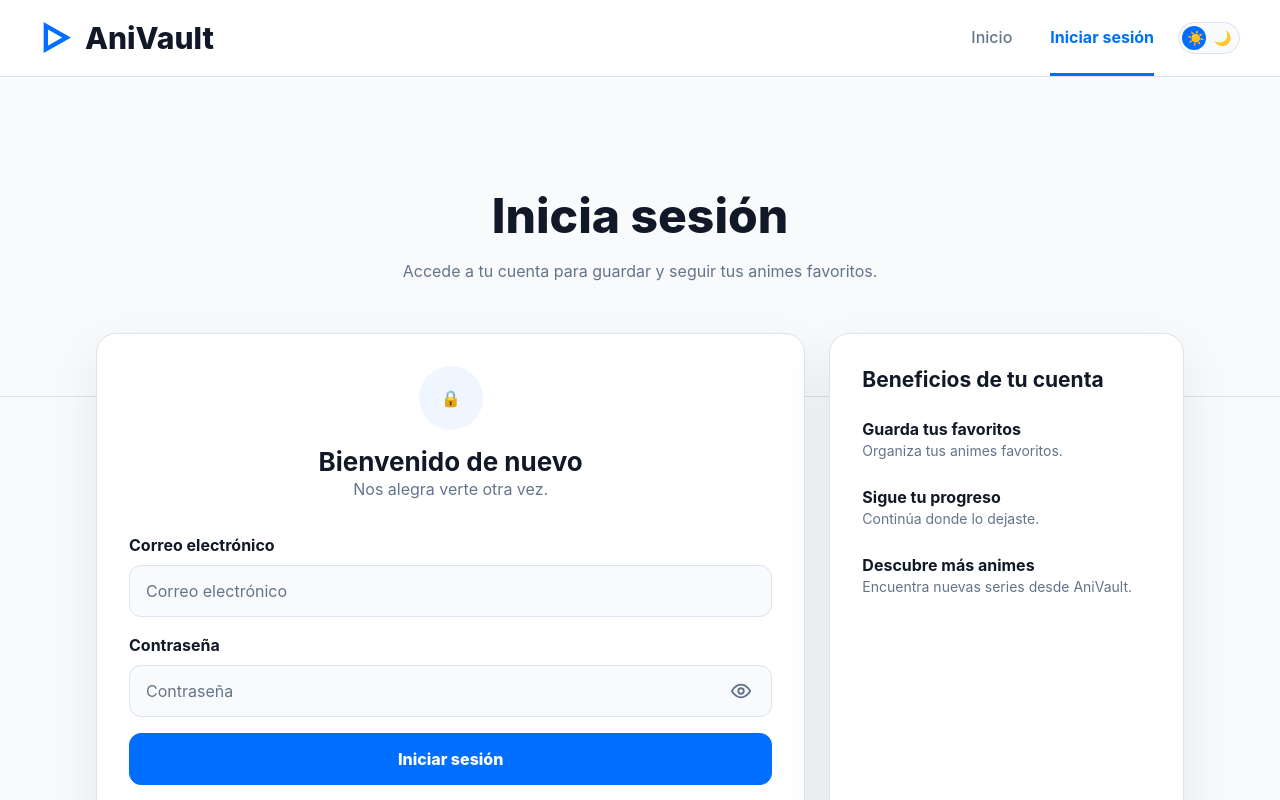
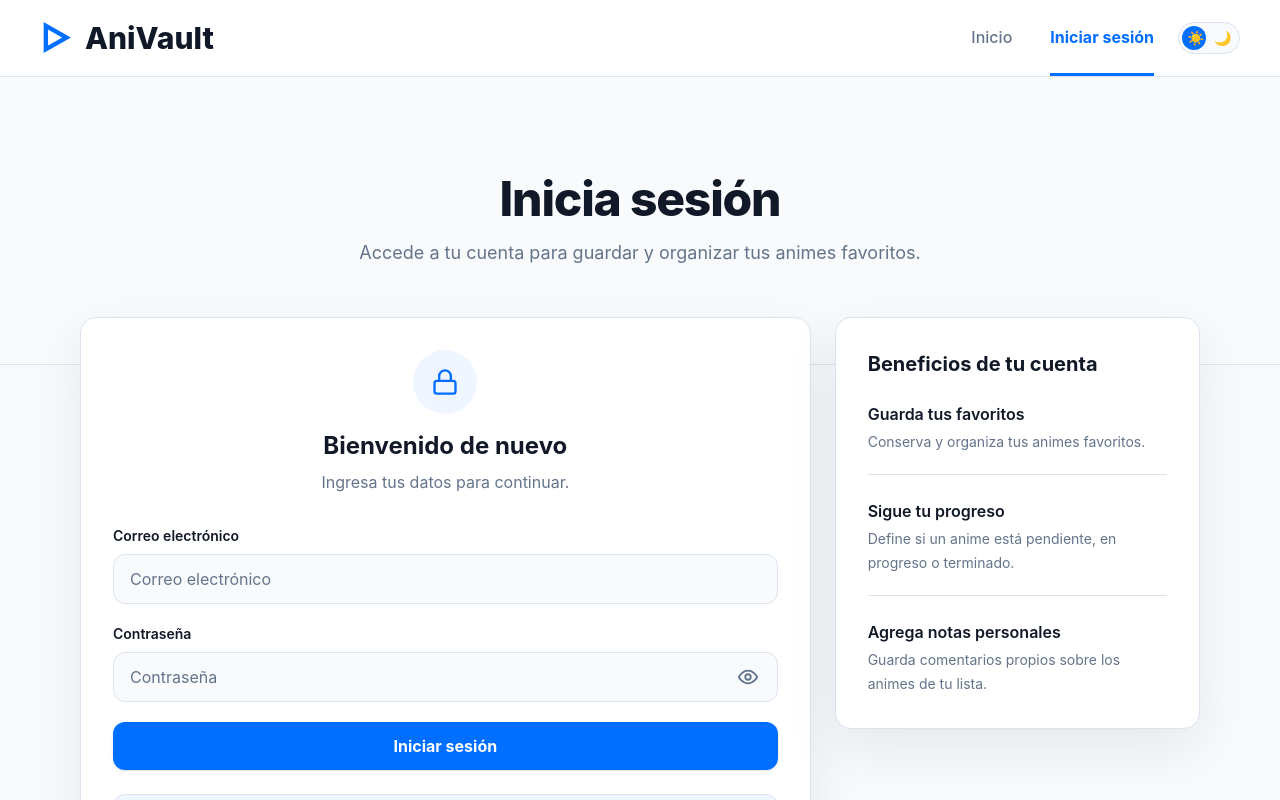
Before and after one commit to GeoDash123/anivault, an Angular app: page /login in a window 1280 px wide. Shown: the top 800 px of the page. Built offline with nearby package versions, Linux system fonts and the light colour scheme.

Commit message:
Migrar pantalla de login a Tailwind CSS

```diff
--- a/src/app/features/pages/login-page/login-page.css
+++ b/src/app/features/pages/login-page/login-page.css
@@ -1,440 +1,4 @@
 :host {
   display: block;
   min-height: 100vh;
-  background: var(--bg-main);
-  color: var(--text-main);
-  font-family: Inter, Arial, sans-serif;
 }
-
-/* Layout base */
-.min-h-screen {
-  min-height: 100vh;
-  background: var(--bg-main);
-}
-
-.bg-gray-100 {
-  background: var(--bg-main);
-}
-
-.h-80 {
-  min-height: 320px;
-}
-
-.bg-linear-to-r,
-.bg-gradient-to-r {
-  background: var(--hero-bg);
-  border-bottom: 1px solid var(--border-color);
-}
-
-/* Utilidades que usa tu HTML */
-.flex {
-  display: flex;
-}
-
-.flex-col {
-  flex-direction: column;
-}
-
-.justify-center {
-  justify-content: center;
-}
-
-.items-center {
-  align-items: center;
-}
-
-.text-center {
-  text-align: center;
-}
-
-.grid {
-  display: grid;
-}
-
-.gap-6 {
-  gap: 24px;
-}
-
-.block {
-  display: block;
-}
-
-.relative {
-  position: relative;
-}
-
-.absolute {
-  position: absolute;
-}
-
-.w-full {
-  width: 100%;
-}
-
-.mx-auto {
-  margin-left: auto;
-  margin-right: auto;
-}
-
-.max-w-6xl {
-  max-width: 1120px;
-}
-
-.px-4 {
-  padding-left: 16px;
-  padding-right: 16px;
-}
-
-.pb-10 {
-  padding-bottom: 48px;
-}
-
-.p-8 {
-  padding: 32px;
-}
-
-.p-3 {
-  padding: 12px;
-}
-
-.mt-4 {
-  margin-top: 16px;
-}
-
-.-mt-16 {
-  margin-top: -64px;
-}
-
-.mb-8 {
-  margin-bottom: 32px;
-}
-
-.mb-6 {
-  margin-bottom: 24px;
-}
-
-.mb-4 {
-  margin-bottom: 16px;
-}
-
-.mb-2 {
-  margin-bottom: 8px;
-}
-
-.space-y-6 > * + * {
-  margin-top: 24px;
-}
-
-/* Tipografía */
-.text-5xl {
-  font-size: 48px;
-  line-height: 1.1;
-}
-
-.text-2xl {
-  font-size: 26px;
-  line-height: 1.2;
-}
-
-.text-xl {
-  font-size: 21px;
-  line-height: 1.3;
-}
-
-.text-sm {
-  font-size: 14px;
-}
-
-.font-bold {
-  font-weight: 800;
-}
-
-.font-semibold {
-  font-weight: 750;
-}
-
-.font-medium {
-  font-weight: 650;
-}
-
-.text-slate-900 {
-  color: var(--text-main);
-}
-
-.text-gray-600,
-.text-gray-500 {
-  color: var(--text-muted);
-}
-
-/* Tarjetas principales */
-.bg-white {
-  background: var(--bg-surface);
-  border: 1px solid var(--border-color);
-}
-
-.rounded-2xl {
-  border-radius: 20px;
-}
-
-.rounded-lg {
-  border-radius: 12px;
-}
-
-.rounded-full {
-  border-radius: 999px;
-}
-
-.shadow-lg {
-  box-shadow: 0 20px 55px var(--shadow-soft);
-}
-
-/* Icono superior del login */
-.w-16 {
-  width: 64px;
-}
-
-.h-16 {
-  height: 64px;
-}
-
-.bg-blue-100 {
-  background: var(--primary-soft);
-  color: var(--primary);
-}
-
-/* Inputs */
-label {
-  color: var(--text-main);
-}
-
-.border {
-  border: 1px solid var(--border-color);
-}
-
-input {
-  width: 100%;
-  background: var(--bg-main);
-  color: var(--text-main);
-  border: 1px solid var(--border-color);
-  outline: none;
-  font-family: inherit;
-  transition:
-    border-color 0.2s ease,
-    box-shadow 0.2s ease,
-    background-color 0.2s ease;
-}
-
-input::placeholder {
-  color: var(--text-muted);
-}
-
-input:focus {
-  border-color: var(--primary);
-  box-shadow: 0 0 0 3px color-mix(in srgb, var(--primary) 22%, transparent);
-}
-
-.px-4 {
-  padding-left: 16px;
-  padding-right: 16px;
-}
-
-.py-3 {
-  padding-top: 13px;
-  padding-bottom: 13px;
-}
-
-.pr-12 {
-  padding-right: 50px;
-}
-
-/* Campo de contraseña */
-.password-field {
-  position: relative;
-}
-
-.password-field input {
-  padding-right: 52px;
-}
-
-.password-toggle,
-button.absolute {
-  position: absolute;
-  top: 50%;
-  right: 14px;
-  transform: translateY(-50%);
-  width: 34px;
-  height: 34px;
-  border: none;
-  background: transparent;
-  color: var(--text-muted);
-  cursor: pointer;
-  display: flex;
-  align-items: center;
-  justify-content: center;
-  padding: 0;
-}
-
-.password-toggle:hover,
-button.absolute:hover {
-  color: var(--primary);
-}
-
-.password-toggle svg {
-  display: block;
-}
-
-/* Compatibilidad con clases viejas */
-.right-3 {
-  right: 14px;
-}
-
-.top-3 {
-  top: 50%;
-  transform: translateY(-50%);
-}
-
-/* Mensajes */
-.bg-red-100 {
-  background: var(--danger-bg, #fef2f2);
-  border: 1px solid var(--danger-border, #fecaca);
-}
-
-.text-red-700 {
-  color: var(--danger-text, #991b1b);
-}
-
-.bg-green-100 {
-  background: var(--success-bg, #f0fdf4);
-  border: 1px solid var(--success-border, #bbf7d0);
-}
-
-.text-green-700 {
-  color: var(--success-text, #166534);
-}
-
-/* Botón principal */
-button {
-  font-family: inherit;
-}
-
-.bg-blue-600 {
-  background: var(--primary);
-  border: 1px solid var(--primary);
-  color: white;
-  font-weight: 800;
-  cursor: pointer;
-}
-
-.hover\:bg-blue-700:hover,
-.bg-blue-600:hover {
-  background: var(--primary-hover);
-  border-color: var(--primary-hover);
-}
-
-.text-white {
-  color: white;
-}
-
-.transition {
-  transition:
-    background-color 0.25s ease,
-    color 0.25s ease,
-    border-color 0.25s ease,
-    box-shadow 0.25s ease,
-    transform 0.2s ease;
-}
-
-/* Caja de usuario demo */
-.bg-blue-50 {
-  background: var(--primary-soft);
-  border: 1px solid color-mix(in srgb, var(--primary) 25%, transparent);
-}
-
-.text-blue-700,
-.text-blue-600 {
-  color: var(--primary);
-}
-
-/* Beneficios */
-.bg-white h3,
-.bg-white h4 {
-  color: var(--text-main);
-}
-
-.bg-white p {
-  color: var(--text-muted);
-}
-
-/* Grid desktop */
-@media (min-width: 768px) {
-  .md\:grid-cols-3 {
-    grid-template-columns: 2fr 1fr;
-  }
-
-  .md\:col-span-2 {
-    grid-column: span 1 / span 1;
-  }
-}
-
-/* Responsive */
-@media (max-width: 900px) {
-  .max-w-6xl {
-    max-width: 760px;
-  }
-
-  .grid {
-    grid-template-columns: 1fr;
-  }
-
-  .-mt-16 {
-    margin-top: -48px;
-  }
-}
-
-@media (max-width: 760px) {
-  .h-80 {
-    min-height: 260px;
-  }
-
-  .text-5xl {
-    font-size: 36px;
-  }
-
-  .hero h1 {
-    font-size: 36px;
-  }
-
-  .p-8 {
-    padding: 24px;
-  }
-
-  .-mt-16 {
-    margin-top: -36px;
-  }
-
-  .pb-10 {
-    padding-bottom: 32px;
-  }
-}
-
-@media (max-width: 520px) {
-  .text-5xl {
-    font-size: 32px;
-  }
-
-  .text-2xl {
-    font-size: 23px;
-  }
-
-  .p-8 {
-    padding: 20px;
-  }
-
-  .max-w-6xl {
-    max-width: 100%;
-  }
-
-  input {
-    font-size: 14px;
-  }
-}
--- a/src/app/features/pages/login-page/login-page.html
+++ b/src/app/features/pages/login-page/login-page.html
@@ -1,75 +1,144 @@
-<div class="min-h-screen bg-gray-100">
+<main
+  class="min-h-screen bg-[var(--bg-main)] text-[var(--text-main)]">
 
-  <section class="h-80 bg-linear-to-r from-slate-100 to-gray-200 flex flex-col justify-center items-center text-center">
+  <!-- Encabezado -->
+  <section
+    class="flex min-h-72 flex-col items-center justify-center
+           border-b border-[var(--border-color)]
+           px-5 py-14 text-center"
+    style="background: var(--hero-bg);">
 
-    <h1 class="text-5xl font-bold text-slate-900">
+    <h1 class="text-4xl font-extrabold tracking-tight md:text-5xl">
       Inicia sesión
     </h1>
 
-    <p class="mt-4 text-gray-600">
-      Accede a tu cuenta para guardar y seguir tus animes favoritos.
+    <p class="mt-4 max-w-xl text-base text-[var(--text-muted)] md:text-lg">
+      Accede a tu cuenta para guardar y organizar tus animes favoritos.
     </p>
-
   </section>
 
-  <section class="max-w-6xl mx-auto -mt-16 px-4 pb-10">
+  <!-- Contenido -->
+  <section class="mx-auto -mt-12 max-w-6xl px-4 pb-12">
+    <div class="grid items-start gap-6 md:grid-cols-[2fr_1fr]">
 
-    <div class="grid md:grid-cols-3 gap-6">
+      <!-- Formulario -->
+      <article
+        class="rounded-2xl border border-[var(--border-color)]
+               bg-[var(--bg-surface)] p-6
+               shadow-[0_20px_55px_var(--shadow-soft)]
+               md:p-8">
 
-      <div class="md:col-span-2 bg-white rounded-2xl shadow-lg p-8">
+        <div class="mb-8 text-center">
 
-        <div class="text-center mb-8">
+          <!-- Icono de candado -->
+          <div
+            class="mx-auto flex h-16 w-16 items-center justify-center
+                   rounded-full bg-[var(--primary-soft)]
+                   text-[var(--primary)]">
 
-          <div class="w-16 h-16 rounded-full bg-blue-100 mx-auto flex items-center justify-center">
-            🔒
+            <svg
+              xmlns="http://www.w3.org/2000/svg"
+              width="28"
+              height="28"
+              viewBox="0 0 24 24"
+              fill="none"
+              stroke="currentColor"
+              stroke-width="2"
+              stroke-linecap="round"
+              stroke-linejoin="round"
+              aria-hidden="true">
+
+              <rect width="18" height="11" x="3" y="11" rx="2"></rect>
+              <path d="M7 11V7a5 5 0 0 1 10 0v4"></path>
+            </svg>
           </div>
 
-          <h2 class="text-2xl font-semibold mt-4">
+          <h2 class="mt-4 text-2xl font-bold">
             Bienvenido de nuevo
           </h2>
 
-          <p class="text-gray-500">
-            Nos alegra verte otra vez.
+          <p class="mt-2 text-[var(--text-muted)]">
+            Ingresa tus datos para continuar.
           </p>
-
         </div>
 
-        <div class="mb-4">
+        <!-- Correo -->
+        <div class="mb-5">
+          <label
+            for="login-email"
+            class="mb-2 block text-sm font-semibold">
 
-          <label class="block mb-2 font-medium">
             Correo electrónico
           </label>
 
           <input
+            id="login-email"
             type="email"
             [(ngModel)]="email"
-            class="w-full border rounded-lg px-4 py-3 focus:outline-none focus:ring-2 focus:ring-blue-500"
-            placeholder="Correo electrónico">
-
+            autocomplete="email"
+            placeholder="Correo electrónico"
+            class="w-full rounded-xl border
+                   border-[var(--border-color)]
+                   bg-[var(--bg-main)] px-4 py-3
+                   text-[var(--text-main)]
+                   placeholder:text-[var(--text-muted)]
+                   transition
+                   focus:border-[var(--primary)]
+                   focus:outline-none
+                   focus:ring-2
+                   focus:ring-[var(--primary)]">
         </div>
 
-        <div class="mb-4">
+        <!-- Contraseña -->
+        <div class="mb-5">
+          <label
+            for="login-password"
+            class="mb-2 block text-sm font-semibold">
 
-          <label class="block mb-2 font-medium">
             Contraseña
           </label>
 
           <div class="relative">
-
             <input
+              id="login-password"
               [type]="showPassword ? 'text' : 'password'"
               [(ngModel)]="password"
               (keyup.enter)="login()"
-              class="w-full border rounded-lg px-4 py-3 pr-12 focus:outline-none focus:ring-2 focus:ring-blue-500"
-              placeholder="Contraseña">
+              autocomplete="current-password"
+              placeholder="Contraseña"
+              class="w-full rounded-xl border
+                     border-[var(--border-color)]
+                     bg-[var(--bg-main)]
+                     px-4 py-3 pr-12
+                     text-[var(--text-main)]
+                     placeholder:text-[var(--text-muted)]
+                     transition
+                     focus:border-[var(--primary)]
+                     focus:outline-none
+                     focus:ring-2
+                     focus:ring-[var(--primary)]">
 
             <button
               type="button"
-              class="password-toggle"
               (click)="togglePassword()"
-              [attr.aria-label]="showPassword ? 'Ocultar contraseña' : 'Mostrar contraseña'">
+              [attr.aria-label]="
+                showPassword
+                  ? 'Ocultar contraseña'
+                  : 'Mostrar contraseña'
+              "
+              class="absolute right-3 top-1/2
+                     flex h-9 w-9 -translate-y-1/2
+                     items-center justify-center
+                     rounded-lg border-0 bg-transparent
+                     text-[var(--text-muted)]
+                     transition
+                     hover:bg-[var(--bg-soft)]
+                     hover:text-[var(--primary)]
+                     focus:outline-none
+                     focus:ring-2
+                     focus:ring-[var(--primary)]">
 
-              <!-- Ojo visible -->
+              <!-- Mostrar contraseña -->
               <svg
                 *ngIf="!showPassword"
                 xmlns="http://www.w3.org/2000/svg"
@@ -80,12 +149,14 @@
                 stroke="currentColor"
                 stroke-width="2"
                 stroke-linecap="round"
-                stroke-linejoin="round">
-                <path d="M2 12s3.5-7 10-7 10 7 10 7-3.5 7-10 7-10-7-10-7Z" />
-                <circle cx="12" cy="12" r="3" />
+                stroke-linejoin="round"
+                aria-hidden="true">
+
+                <path d="M2 12s3.5-7 10-7 10 7 10 7-3.5 7-10 7-10-7-10-7Z"></path>
+                <circle cx="12" cy="12" r="3"></circle>
               </svg>
 
-              <!-- Ojo con línea -->
+              <!-- Ocultar contraseña -->
               <svg
                 *ngIf="showPassword"
                 xmlns="http://www.w3.org/2000/svg"
@@ -96,46 +167,70 @@
                 stroke="currentColor"
                 stroke-width="2"
                 stroke-linecap="round"
-                stroke-linejoin="round">
-                <path d="M3 3l18 18" />
-                <path d="M10.58 10.58A2 2 0 0 0 12 14a2 2 0 0 0 1.42-.58" />
-                <path d="M9.88 4.24A10.7 10.7 0 0 1 12 4c6.5 0 10 8 10 8a18.5 18.5 0 0 1-2.5 3.52" />
-                <path d="M6.6 6.6C3.8 8.48 2 12 2 12s3.5 8 10 8a10.8 10.8 0 0 0 4.4-.94" />
+                stroke-linejoin="round"
+                aria-hidden="true">
+
+                <path d="M3 3l18 18"></path>
+                <path d="M10.58 10.58A2 2 0 0 0 12 14a2 2 0 0 0 1.42-.58"></path>
+                <path d="M9.88 4.24A10.7 10.7 0 0 1 12 4c6.5 0 10 8 10 8a18.5 18.5 0 0 1-2.5 3.52"></path>
+                <path d="M6.6 6.6C3.8 8.48 2 12 2 12s3.5 8 10 8a10.8 10.8 0 0 0 4.4-.94"></path>
               </svg>
             </button>
-
           </div>
-
         </div>
 
+        <!-- Mensaje de error -->
         <div
           *ngIf="errorMessage"
-          class="bg-red-100 text-red-700 p-3 rounded-lg mb-4">
+          class="mb-4 rounded-xl border
+                 border-[var(--danger-border)]
+                 bg-[var(--danger-bg)]
+                 p-3 text-sm font-semibold
+                 text-[var(--danger-text)]">
 
           {{ errorMessage }}
-
         </div>
 
+        <!-- Mensaje exitoso -->
         <div
           *ngIf="successMessage"
-          class="bg-green-100 text-green-700 p-3 rounded-lg mb-4">
+          class="mb-4 rounded-xl border
+                 border-[var(--success-border)]
+                 bg-[var(--success-bg)]
+                 p-3 text-sm font-semibold
+                 text-[var(--success-text)]">
 
           {{ successMessage }}
-
         </div>
 
+        <!-- Botón principal -->
         <button
           type="button"
           (click)="login()"
-          class="w-full bg-blue-600 hover:bg-blue-700 text-white py-3 rounded-lg transition">
+          class="w-full rounded-xl
+                 bg-[var(--primary)]
+                 px-5 py-3
+                 font-bold text-white
+                 shadow-sm transition
+                 hover:bg-[var(--primary-hover)]
+                 focus:outline-none
+                 focus:ring-2
+                 focus:ring-[var(--primary)]
+                 focus:ring-offset-2
+                 focus:ring-offset-[var(--bg-surface)]">
 
           Iniciar sesión
-
         </button>
 
-        <div class="mt-6 bg-blue-50 text-blue-700 p-4 rounded-lg text-sm">
+        <!-- Usuario demo -->
+        <div
+          class="mt-6 rounded-xl border
+                 border-[var(--border-color)]
+                 bg-[var(--primary-soft)]
+                 p-4 text-sm
+                 text-[var(--primary)]">
 
-          <p class="font-semibold mb-1">
+          <p class="mb-1 font-bold">
             Usuario de prueba
           </p>
 
@@ -146,55 +241,56 @@
           <p>
             Contraseña: admin123
           </p>
+        </div>
+      </article>
 
-        </div>
+      <!-- Beneficios -->
+      <aside
+        class="h-fit rounded-2xl border
+               border-[var(--border-color)]
+               bg-[var(--bg-surface)] p-6
+               shadow-[0_20px_55px_var(--shadow-soft)]
+               md:p-8">
 
-      </div>
+        <h2 class="text-xl font-bold">
+          Beneficios de tu cuenta
+        </h2>
 
-      <div class="bg-white rounded-2xl shadow-lg p-8">
+        <div class="mt-6 space-y-6">
 
-        <h3 class="text-xl font-semibold mb-6">
-          Beneficios de tu cuenta
-        </h3>
+          <div class="border-b border-[var(--border-color)] pb-5">
+            <h3 class="font-semibold">
+              Guarda tus favoritos
+            </h3>
 
-        <div class="space-y-6">
+            <p class="mt-1 text-sm leading-6 text-[var(--text-muted)]">
+              Conserva y organiza tus animes favoritos.
+            </p>
+          </div>
 
-          <div>
-            <h4 class="font-medium">
-              Guarda tus favoritos
-            </h4>
+          <div class="border-b border-[var(--border-color)] pb-5">
+            <h3 class="font-semibold">
+              Sigue tu progreso
+            </h3>
 
-            <p class="text-sm text-gray-500">
-              Organiza tus animes favoritos.
+            <p class="mt-1 text-sm leading-6 text-[var(--text-muted)]">
+              Define si un anime está pendiente, en progreso o terminado.
             </p>
           </div>
 
           <div>
-            <h4 class="font-medium">
-              Sigue tu progreso
-            </h4>
+            <h3 class="font-semibold">
+              Agrega notas personales
+            </h3>
 
-            <p class="text-sm text-gray-500">
-              Continúa donde lo dejaste.
-            </p>
-          </div>
-
-          <div>
-            <h4 class="font-medium">
-              Descubre más animes
-            </h4>
-
-            <p class="text-sm text-gray-500">
-              Encuentra nuevas series desde AniVault.
+            <p class="mt-1 text-sm leading-6 text-[var(--text-muted)]">
+              Guarda comentarios propios sobre los animes de tu lista.
             </p>
           </div>
 
         </div>
-
-      </div>
+      </aside>
 
     </div>
-
   </section>
-
-</div>
+</main>
```
